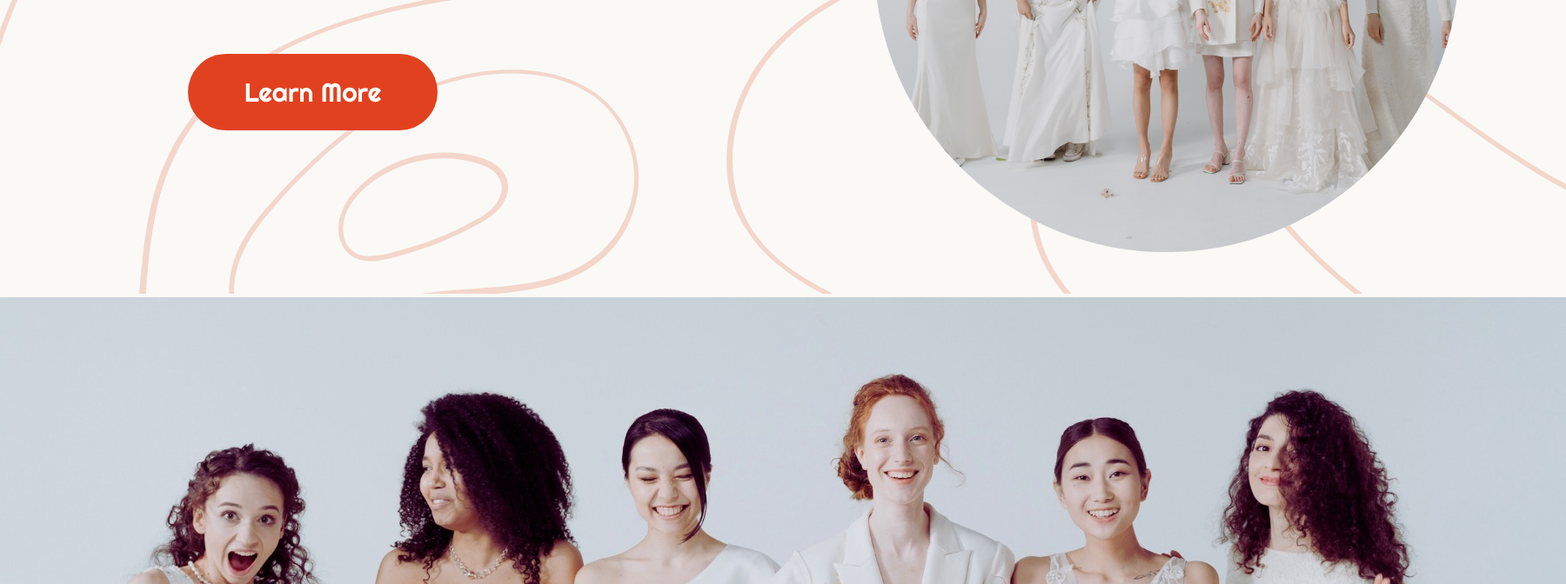
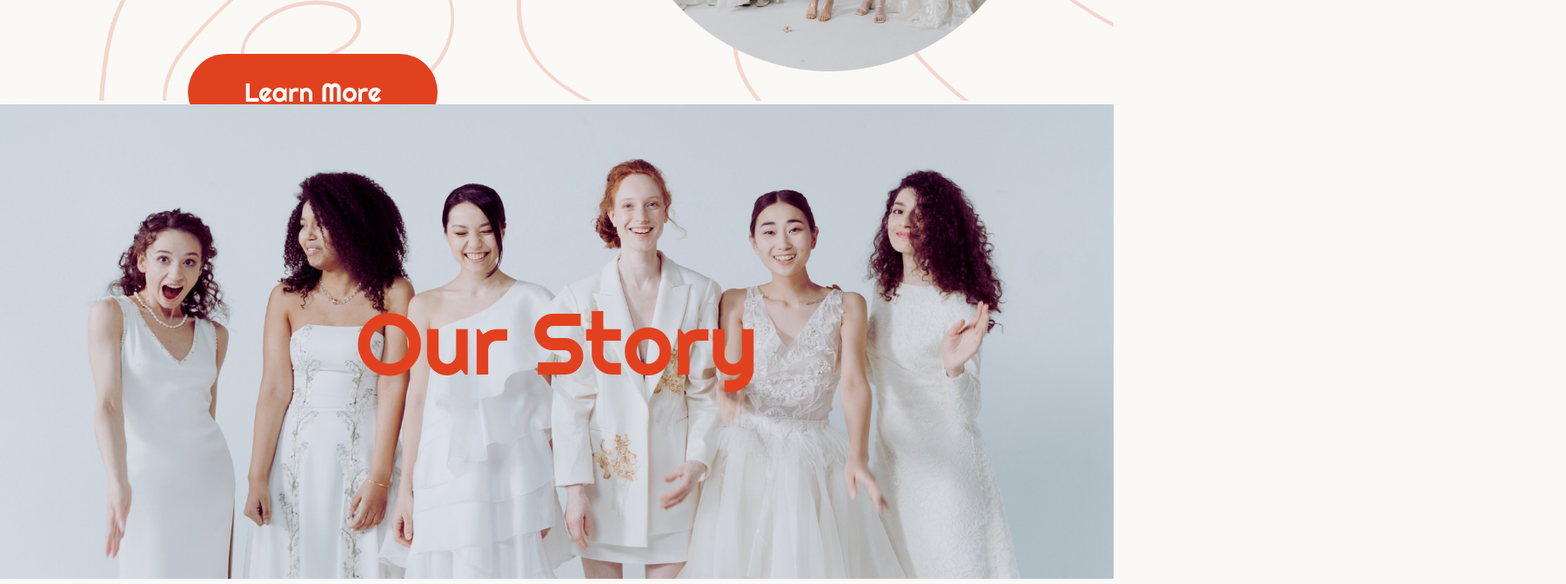
Before and after one commit to penwil/HomepageKP, a plain HTML site: page index.html in a window 1280 px wide. Shown: the part 560-1232 px from the top of the page at 87% size, 1800 px wide, since content can reach past the window. Drawn offline with Linux system fonts and the light colour scheme.

Commit message:
Update index.html

```diff
--- a/index.html
+++ b/index.html
@@ -33,14 +33,14 @@
 </nav>
 
 <div class="container">
-  <img src="Images/Homepage.png">
+  <img src="Images/Homepage.png"style="width:100%;">
   <div class="top-left"> <h1>Flow it</h1> <h1>Forward</h1>
   	<button class="button">Learn More</button>
   </div>
 </div>
 
 <div class="container">
-  <img src="Images/Story.png">
+  <img src="Images/Story.png"style="width:100%;">
   <div class="centered">Our Story</div>
 </div>
 
```
